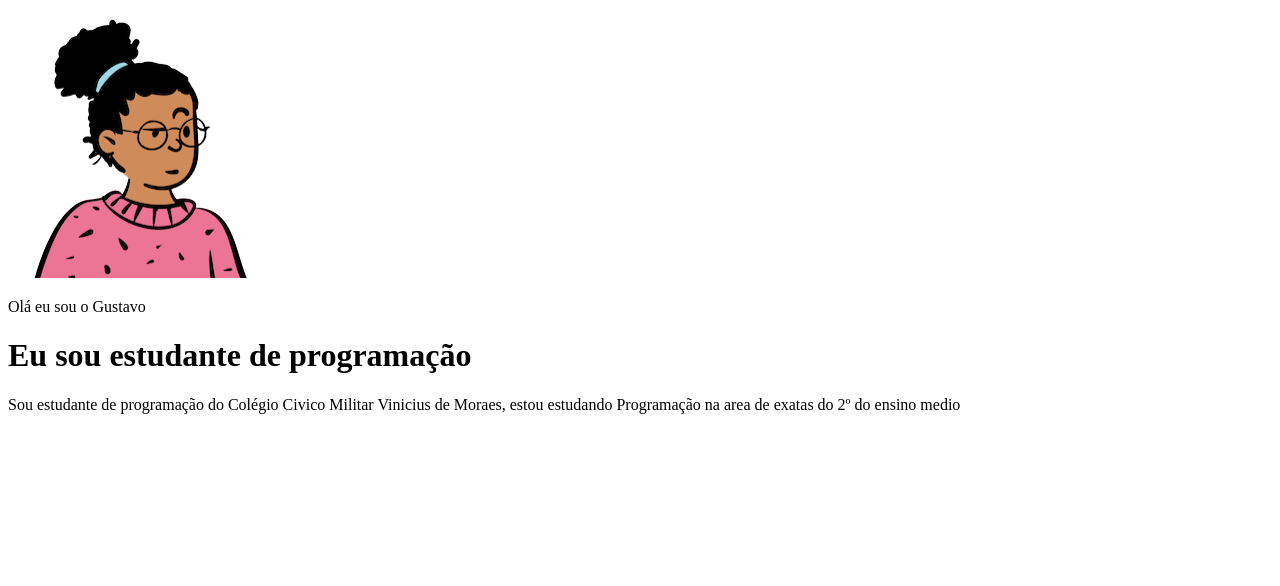
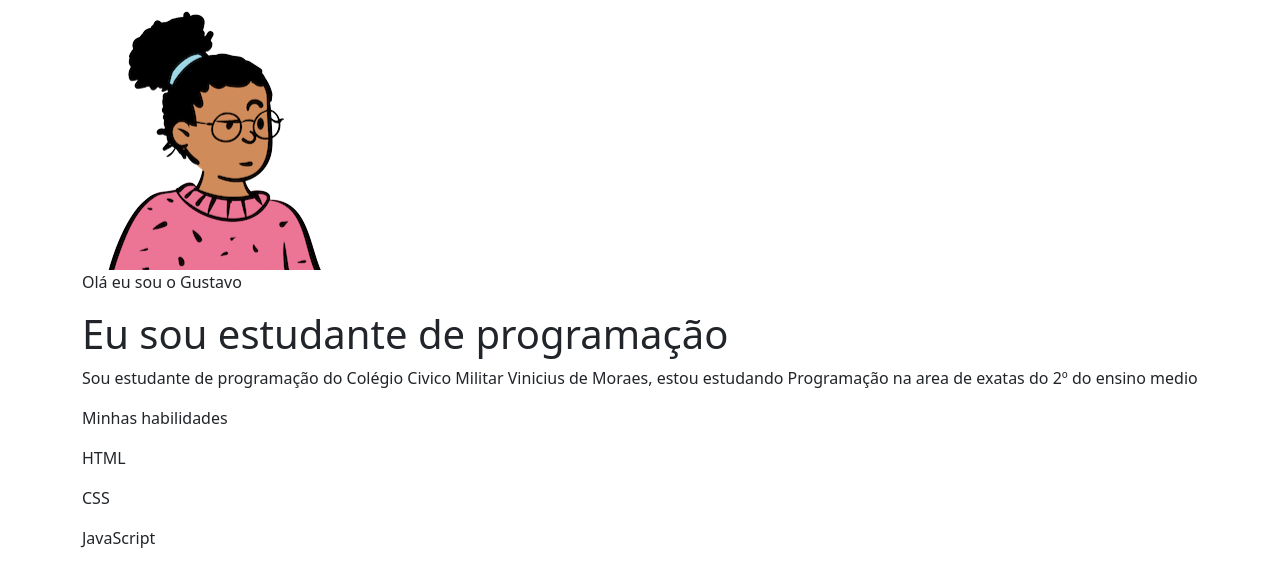
Before and after one commit to GustavoMeurei/Portif-lio-GustavoMeurer-2-A, a plain HTML site: page index.html in a window 1280 px wide. Drawn offline with nearby package versions, Linux system fonts and the light colour scheme.

Commit message:
finalizamos a aula 3

```diff
--- a/index.html
+++ b/index.html
@@ -3,13 +3,25 @@
 <head>
     <meta charset="UTF-8">
     <meta name="viewport" content="width=device-width, initial-scale=1.0">
+    <link href="https://cdn.jsdelivr.net/npm/bootstrap@5.3.3/dist/css/bootstrap.min.css" rel="stylesheet" integrity="sha384-QWTKZyjpPEjISv5WaRU9OFeRpok6YctnYmDr5pNlyT2bRjXh0JMhjY6hW+ALEwIH" crossorigin="anonymous">
     <title>Portifólio-Gustavo</title>
     <link rel="stylesheet" href="style.css">
 </head>
 <body>
+    <header class="container">
    <img src="./img/avatar-perfil.png" alt="avatar do Gustavo">
    <p>Olá eu sou o Gustavo</p>
    <h1>Eu sou estudante de programação</h1>
    <p>Sou estudante de programação do Colégio Civico Militar Vinicius de Moraes, estou estudando Programação na area de exatas do 2º do ensino medio</p>
+   <div>
+    <p>Minhas habilidades</p>
+    <div>
+        <p>HTML</p>
+        <P>CSS</P>
+        <P>JavaScript</P>
+    </div>
+   </div>
+   </header>
 </body>
+<script src="https://cdn.jsdelivr.net/npm/bootstrap@5.3.3/dist/js/bootstrap.bundle.min.js" integrity="sha384-YvpcrYf0tY3lHB60NNkmXc5s9fDVZLESaAA55NDzOxhy9GkcIdslK1eN7N6jIeHz" crossorigin="anonymous"></script>
 </html>
```
